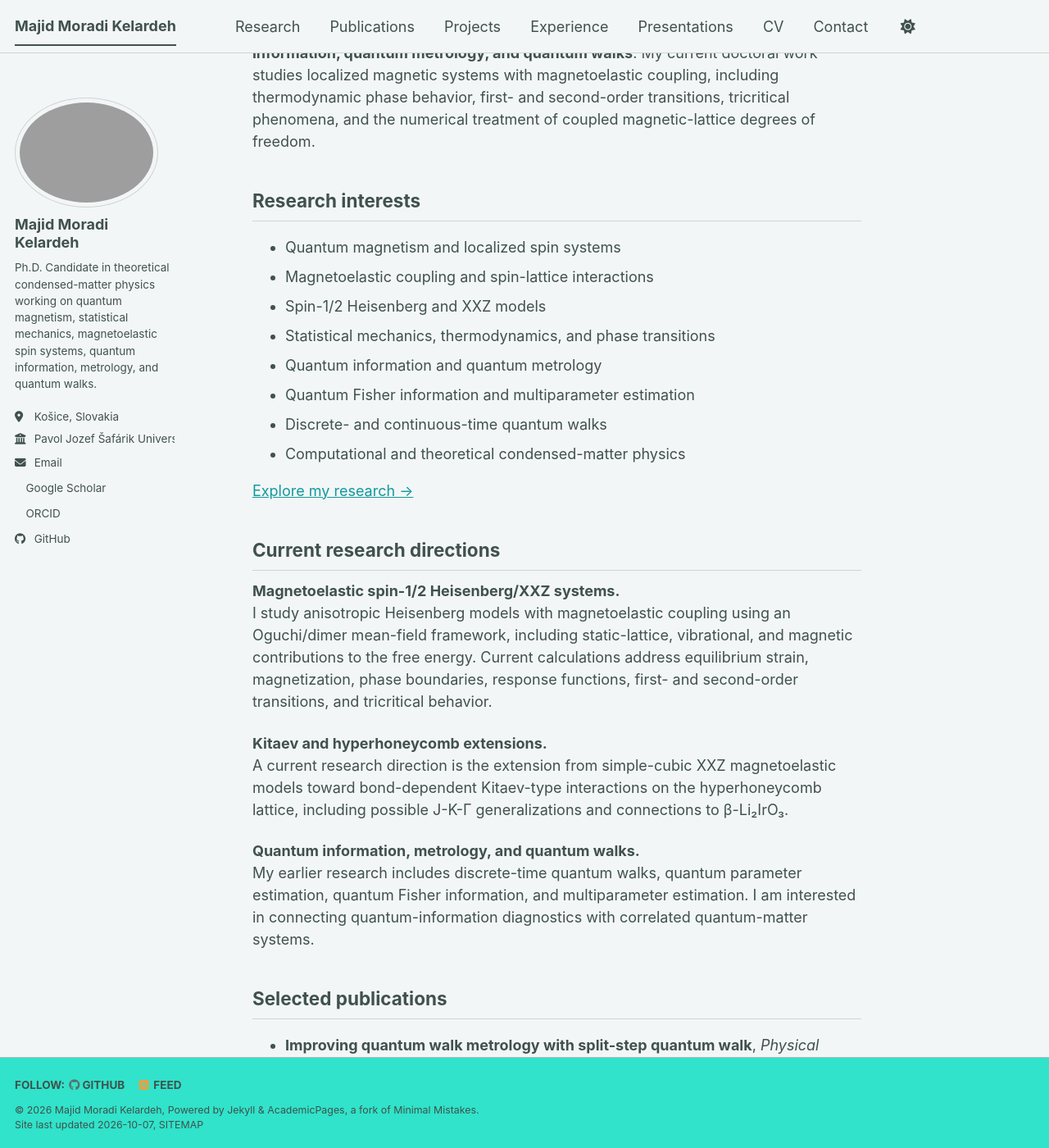
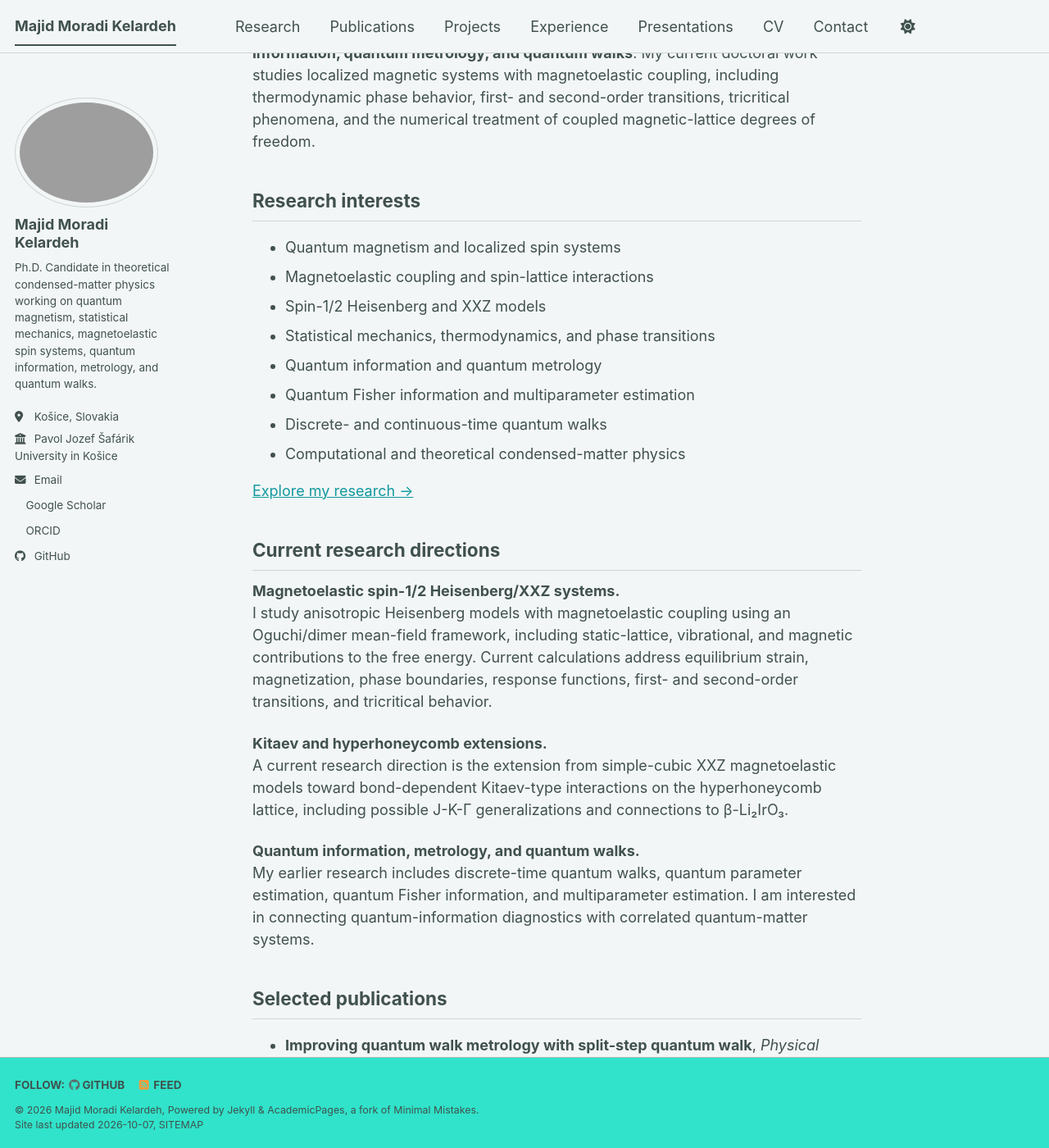
Before and after one commit to MKMajiid/mkmajiid.github.io, a Jekyll site: the page built from _pages/about.md, in a window 1280 px wide and 1400 px high, scrolled down 251 px. Shown: the whole window at 82% size. Built offline with Jekyll 4.4.1, drawn with Linux system fonts in a browser that asks for light colours; a style sheet for code colours, icons or effects is not loaded.

Commit message:
Allow long sidebar entries to wrap

```diff
--- a/_sass/layout/_sidebar.scss
+++ b/_sass/layout/_sidebar.scss
@@ -305,6 +305,11 @@
 
   li {
     white-space: nowrap;
+
+    @include breakpoint($large) {
+      white-space: normal;
+      overflow-wrap: anywhere;
+    }
   }
 
   a {
```
